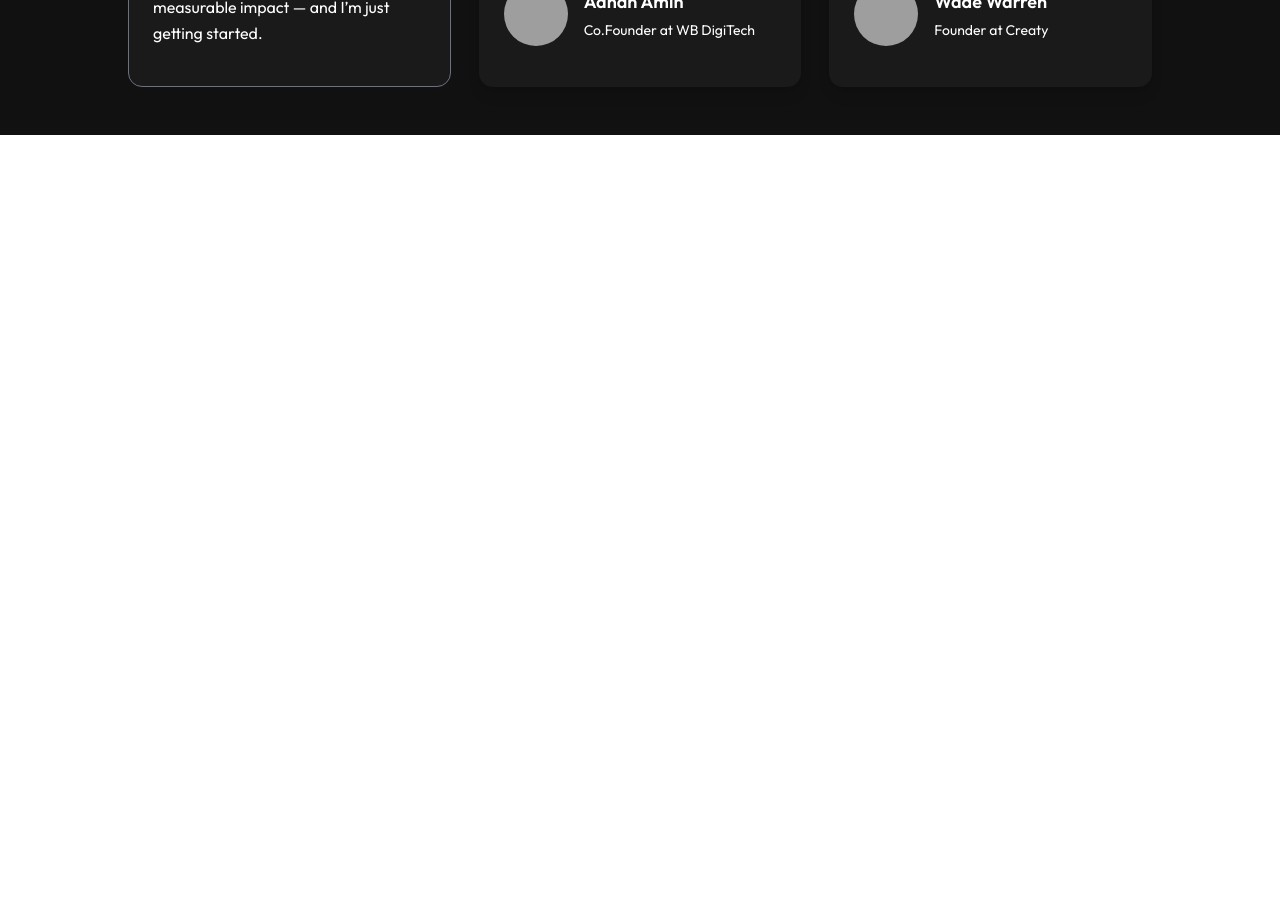
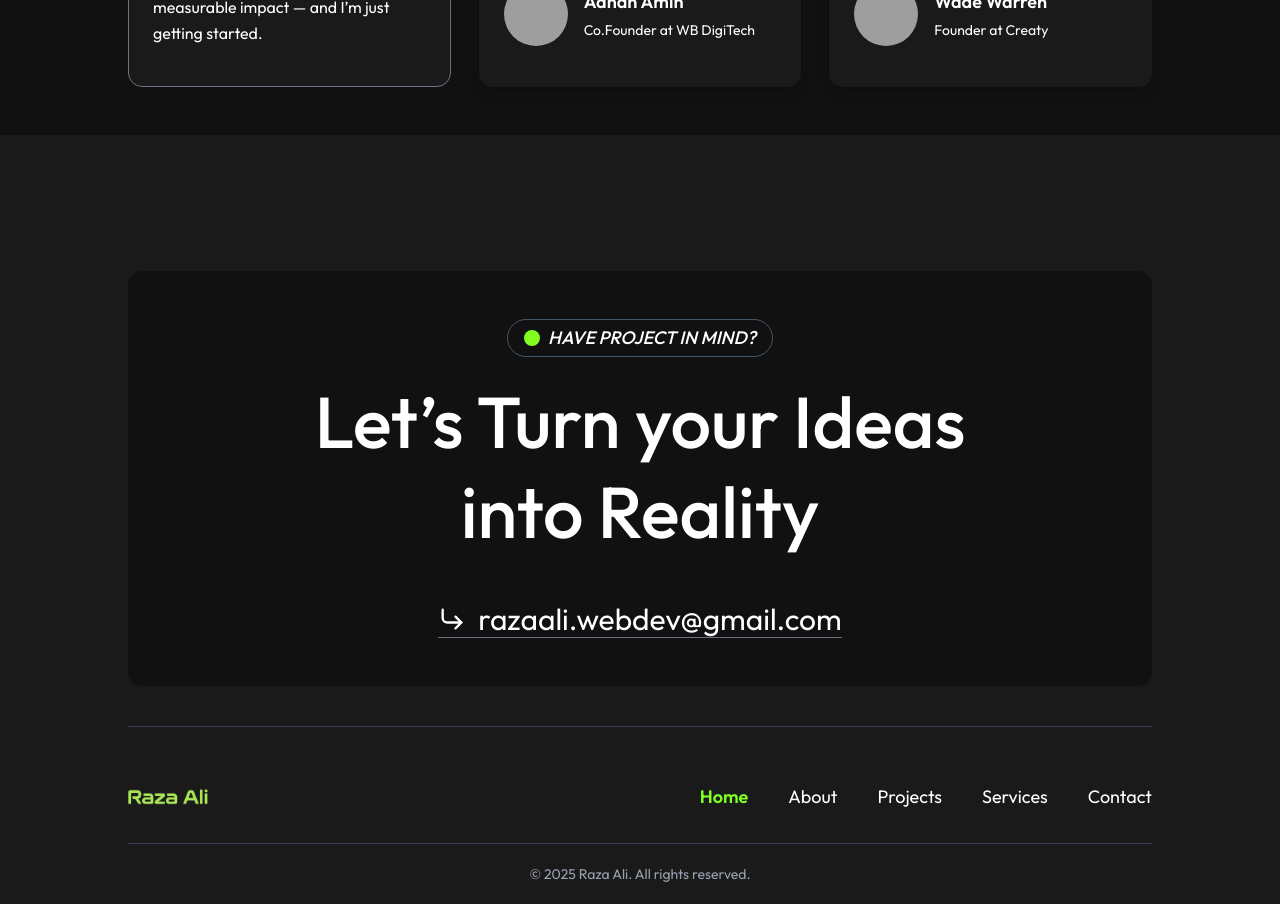
Before and after one commit to razaaliwebdev/razaali-portfolio, a Next.js app: page / in a window 1280 px wide. Shown: the part 7220-8124 px from the top of the page. Before the commit the page ends 7355 px from the top, so only its background shows below. Built offline with nearby package versions, Linux system fonts and the light colour scheme; grey boxes are pictures that could not be loaded.

Commit message:
create the footer

```diff
--- a/src/app/layout.tsx
+++ b/src/app/layout.tsx
@@ -2,6 +2,7 @@ import type { Metadata } from "next";
 import { Outfit } from "next/font/google";
 import "./globals.css";
 import Navbar from "@/components/shared/Navbar";
+import Footer from "@/components/shared/Footer";
 
 // Load the Outfit font with CSS variable
 const outfit = Outfit({
@@ -26,6 +27,7 @@ export default function RootLayout({
       <body className={`${outfit.className} font-sans antialiased`}>
         <Navbar />
         {children}
+        <Footer />
       </body>
     </html>
   );
--- a/src/components/shared/Footer.tsx
+++ b/src/components/shared/Footer.tsx
@@ -1,9 +1,63 @@
-import React from 'react'
+"use client";
+import React from "react";
+import Badge from "./Badge";
+import { CornerDownRight } from "lucide-react";
+import Link from "next/link";
+import { assets, links } from "@/Assets/assets";
+import Image from "next/image";
+import { usePathname } from "next/navigation";
 
 const Footer = () => {
+  const pathname = usePathname();
+
   return (
-    <div>Footer</div>
-  )
-}
+    <footer className="w-full bg-[#1A1A1A] pt-16 md:pt-24 pb-5">
+      {/* Top CTA Section */}
+      <div className="w-[94%] md:w-[80%] bg-brand-bg rounded-xl mx-auto my-10 py-8 md:py-12 px-5 flex flex-col items-center text-center">
+        <Badge color="white" text="Have Project in Mind?" />
+        <h2 className="text-3xl sm:text-4xl md:text-6xl lg:text-7xl font-medium text-white py-5 leading-tight">
+          Let’s Turn your Ideas <br /> into Reality
+        </h2>
+        <div className="mt-3 md:mt-6">
+          <a
+            href="mailto:razaali.webdev@gmail.com"
+            className="flex items-center gap-3 text-xl md:text-3xl text-white border-b border-gray-500 hover:underline"
+          >
+            <CornerDownRight size={28} />
+            razaali.webdev@gmail.com
+          </a>
+        </div>
+      </div>
 
-export default Footer
+      {/* Navigation Links and Logo */}
+      <div className="w-[94%] md:w-[80%] mx-auto border-t border-gray-700 pt-10 md:pt-14 flex flex-col md:flex-row items-center justify-between gap-6">
+        {/* Logo */}
+        <Image src={assets.logo} height={80} width={80} alt="logo" />
+
+        {/* Navigation Links */}
+        <div className="flex flex-wrap justify-center md:justify-end gap-5 md:gap-10">
+          {links.map((link, index) => (
+            <Link
+              href={link.path}
+              key={index}
+              className={
+                pathname === link.path
+                  ? "text-brand-primary font-semibold text-base md:text-lg"
+                  : "text-white hover:text-brand-light text-base md:text-lg"
+              }
+            >
+              {link.name}
+            </Link>
+          ))}
+        </div>
+      </div>
+
+      {/* Copyright Line */}
+      <div className="w-[94%] md:w-[80%] mx-auto mt-8 text-center text-sm text-gray-400 border-t border-gray-700 pt-5">
+        &copy; {new Date().getFullYear()} Raza Ali. All rights reserved.
+      </div>
+    </footer>
+  );
+};
+
+export default Footer;
```
